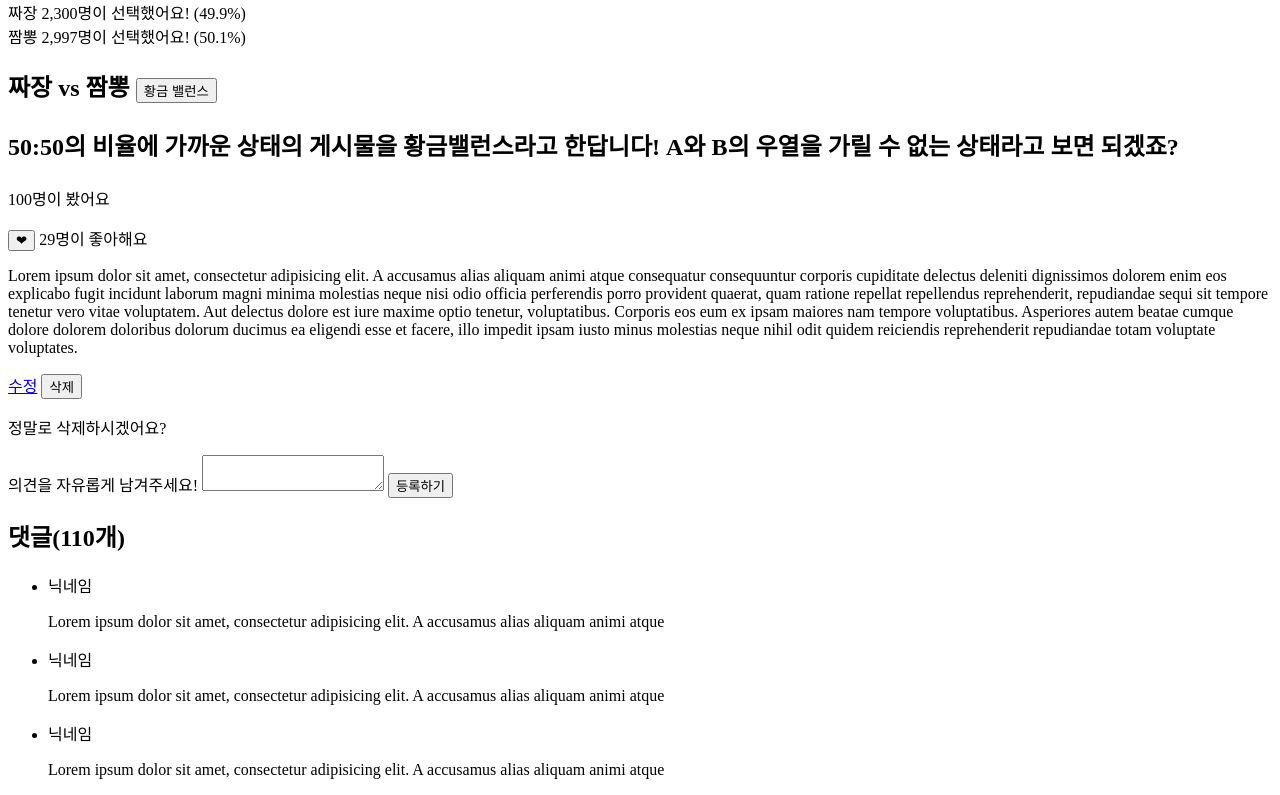
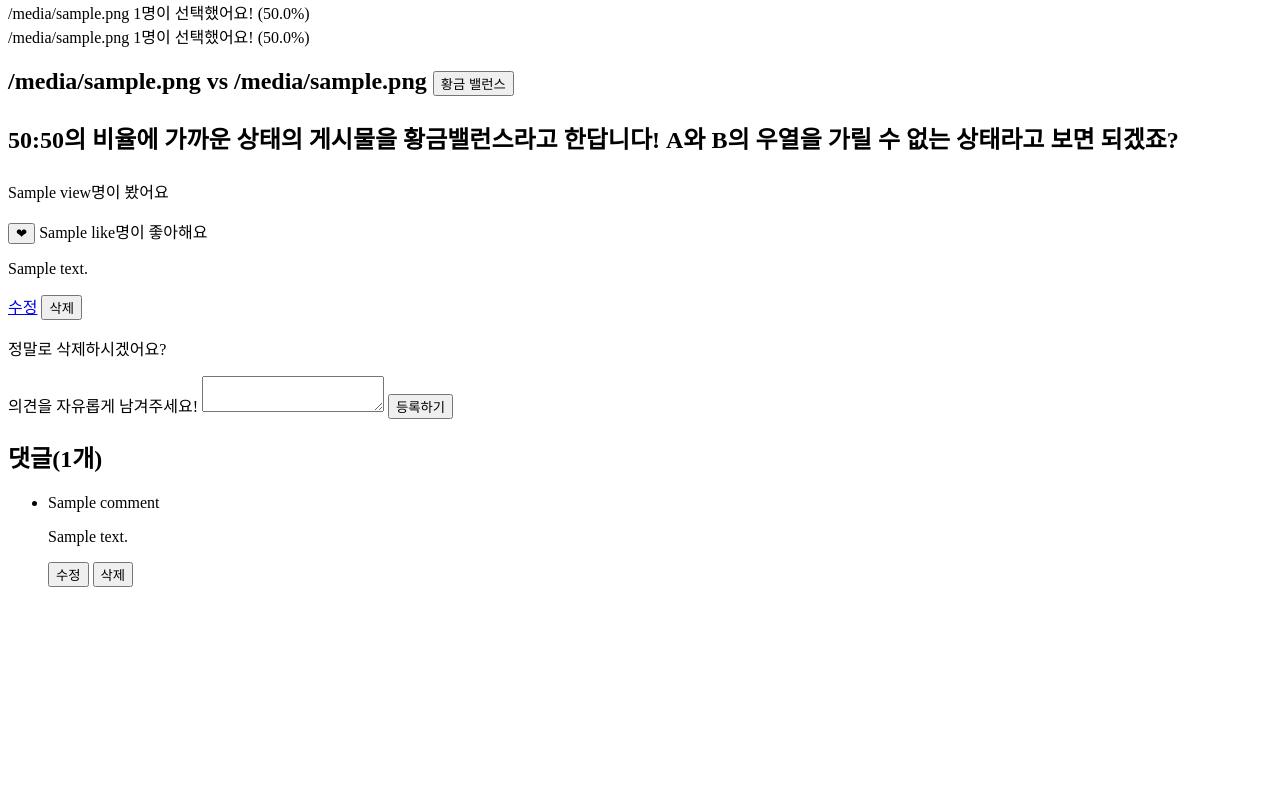
Before and after one commit to John3210of/hanghae_D8_week1, a Flask app: page /detail in a window 1280 px wide. Shown: the part 128-923 px from the top of the page. After the commit the page ends 715 px from the top, so only its background shows below. Run offline with Flask 2, Linux system fonts and the light colour scheme; a database or web service that is not in the repository returns one stand-in record (values such as "Sample title").

Commit message:
게시글 상세 페이지 내용 보여주기

```diff
--- a/app.py
+++ b/app.py
@@ -29,11 +29,22 @@ def list_main():
 def list_post():
     return render_template('post.html')
 
-
+# [상세 페이지 게시글에 관한 데이터 DB에서 받아오기 API]
 @app.route('/detail')
 def list_detail():
-    return render_template('detail.html')
+    id_receive = request.args.get('id')
+    post = db.posts.find_one({'_id': ObjectId(id_receive)})
+    percent_left = round((post['count_left'] / (post['count_left'] + post['count_right'])) * 100, 1)
+    percent_right = round((post['count_right'] / (post['count_left'] + post['count_right'])) * 100, 1)
 
+    if abs(percent_left - percent_right) < 2:
+        is_gold_balance = True
+    else:
+        is_gold_balance = False
+
+    comments = list(db.comments.find({}))
+    comments_count = len(list(db.comments.find({})))
+    return render_template('detail.html', post=post, percent_left=percent_left, percent_right=percent_right, comments=comments, comments_count=comments_count, is_gold_balance=is_gold_balance)
 
 @app.route('/login')
 def login():
@@ -44,8 +55,6 @@ def login():
 @app.route('/regist')
 def register():
     return render_template('regist.html')
-
-
 
 
 # [회원가입 API]
--- a/templates/detail.html
+++ b/templates/detail.html
@@ -56,39 +56,35 @@
     <section>
         <div>
             <div>
-                짜장
-                2,300명이 선택했어요! (49.9%)
+                {{ post.img_title_left }}
+                {{ post.count_left }}명이 선택했어요! ({{ percent_left }}%)
             </div>
             <div>
-                짬뽕
-                2,997명이 선택했어요! (50.1%)
+                {{ post.img_title_right }}
+                {{ post.count_right }}명이 선택했어요! ({{ percent_right }}%)
             </div>
         </div>
         <h1>
-            짜장 vs 짬뽕
+            {{ post.img_title_left }} vs {{ post.img_title_right }}
+            {% if is_gold_balance == True %}
                 <button type="button">황금 밸런스</button>
+            {% endif %}
             <div>
                 <p>50:50의 비율에 가까운 상태의 게시물을 황금밸런스라고 한답니다! A와 B의 우열을 가릴 수 없는 상태라고 보면 되겠죠?</p>
             </div>
         </h1>
 
         <p>
-            100명이 봤어요
+            {{ post.view }}명이 봤어요
         </p>
 
         <p>
             <button type="button">❤</button>
-            29명이 좋아해요
+            {{ post.like }}명이 좋아해요
         </p>
 
         <p>
-            Lorem ipsum dolor sit amet, consectetur adipisicing elit. A accusamus alias aliquam animi atque consequatur
-            consequuntur corporis cupiditate delectus deleniti dignissimos dolorem enim eos explicabo fugit incidunt laborum
-            magni minima molestias neque nisi odio officia perferendis porro provident quaerat, quam ratione repellat
-            repellendus reprehenderit, repudiandae sequi sit tempore tenetur vero vitae voluptatem. Aut delectus dolore est
-            iure maxime optio tenetur, voluptatibus. Corporis eos eum ex ipsam maiores nam tempore voluptatibus. Asperiores
-            autem beatae cumque dolore dolorem doloribus dolorum ducimus ea eligendi esse et facere, illo impedit ipsam
-            iusto minus molestias neque nihil odit quidem reiciendis reprehenderit repudiandae totam voluptate voluptates.
+            {{ post.description }}
         </p>
 
         <a href="/post">수정</a>
@@ -97,32 +93,24 @@
             <p>정말로 삭제하시겠어요?</p>
         </div>
 
-        <form action="" method="POST">
+        <form>
             <label for="comment">의견을 자유롭게 남겨주세요!</label>
             <textarea id="comment"></textarea>
-            <button type="submit">등록하기</button>
+            <button type="button" onclick="addComment()">등록하기</button>
         </form>
 
-        <h2>댓글(110개)</h2>
+        <h2>댓글({{ comments_count }}개)</h2>
         <ul>
+            {% for comment in comments %}
                 <li>
-                <span>닉네임</span>
+                    <span>{{ comment.name }}</span>
                     <p>
-                    Lorem ipsum dolor sit amet, consectetur adipisicing elit. A accusamus alias aliquam animi atque
+                        {{ comment.contents }}
                     </p>
+                    <button type="button">수정</button>
+                    <button type="button" onclick="deleteComment('{{ comment._id }}')">삭제</button>
                 </li>
-            <li>
-                <span>닉네임</span>
-                <p>
-                    Lorem ipsum dolor sit amet, consectetur adipisicing elit. A accusamus alias aliquam animi atque
-                </p>
-            </li>
-            <li>
-                <span>닉네임</span>
-                <p>
-                    Lorem ipsum dolor sit amet, consectetur adipisicing elit. A accusamus alias aliquam animi atque
-                </p>
-            </li>
+            {% endfor %}
         </ul>
     </section>
 </body>
```
Lines whose indentation alone changed are shown as unchanged.
